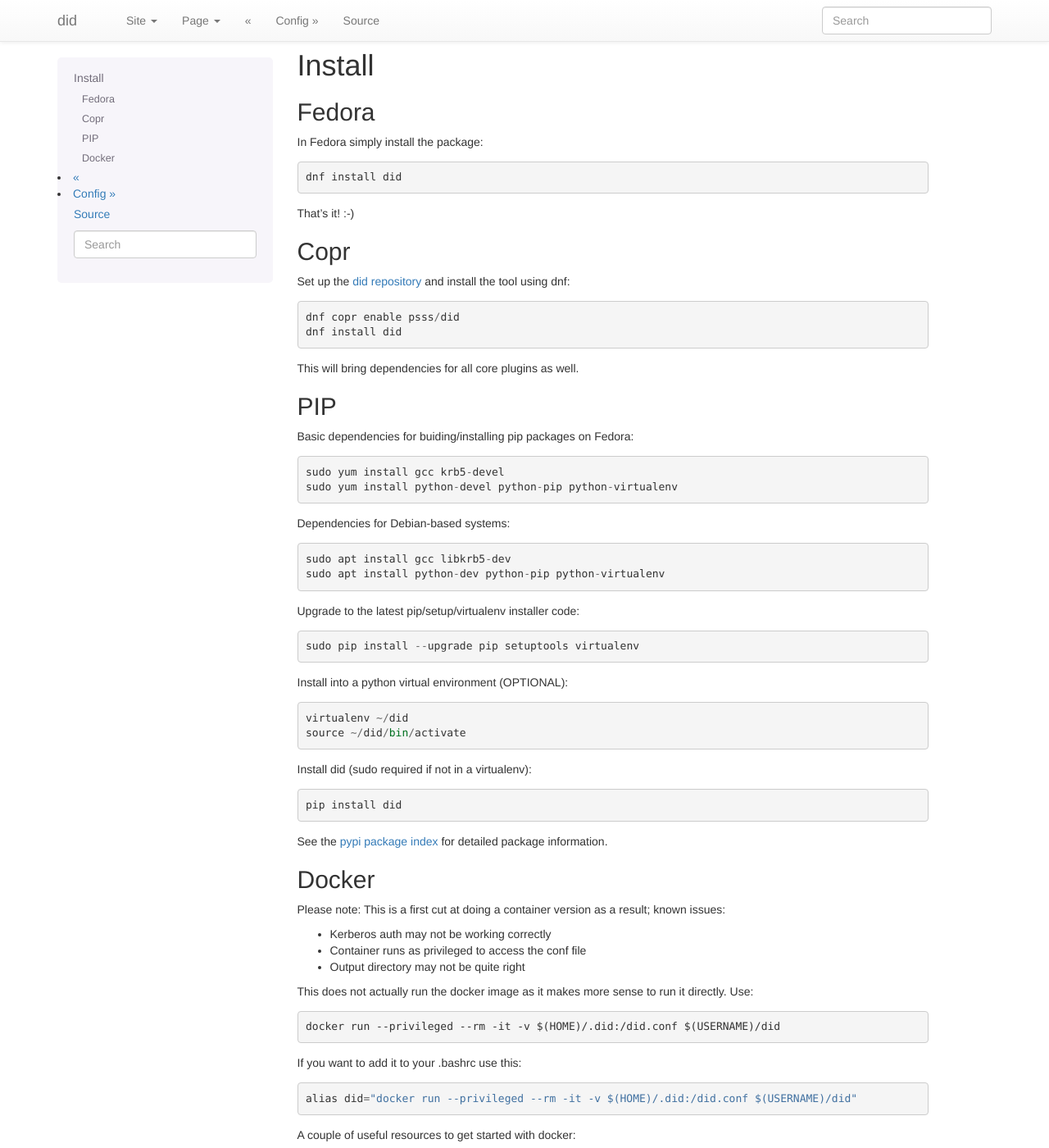
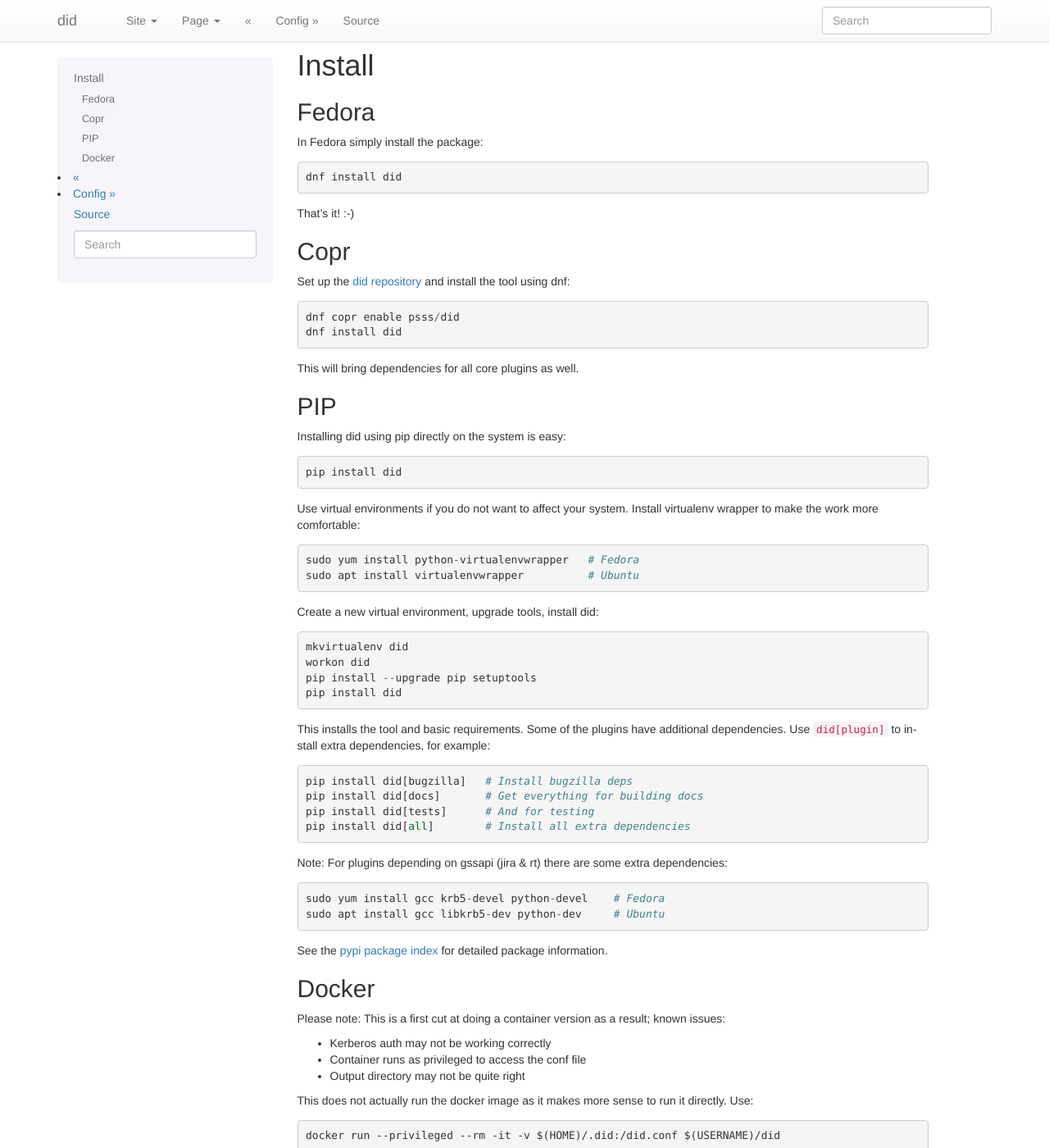
Before and after one commit to psss/did, a Sphinx documentation site: the page built from docs/install.rst, in a window 1280 px wide and 1400 px high. Shown: the whole window at 82% size. Built offline with Sphinx 7.4.7, drawn with Linux system fonts in a browser that asks for light colours.

Commit message:
Update pip installation instructions

```diff
--- a/docs/install.rst
+++ b/docs/install.rst
@@ -29,28 +29,37 @@ __ https://copr.fedoraproject.org/coprs/psss/did/
 PIP
 ~~~~~~~~~~~~~~~~~~~~~~~~~~~~~~~~~~~~~~~~~~~~~~~~~~~~~~~~~~~~~~~~~~
 
-Basic dependencies for buiding/installing pip packages on Fedora::
-
-    sudo yum install gcc krb5-devel
-    sudo yum install python-devel python-pip python-virtualenv
-
-Dependencies for Debian-based systems::
-
-    sudo apt install gcc libkrb5-dev
-    sudo apt install python-dev python-pip python-virtualenv
-
-Upgrade to the latest pip/setup/virtualenv installer code::
-
-    sudo pip install --upgrade pip setuptools virtualenv
-
-Install into a python virtual environment (OPTIONAL)::
-
-    virtualenv ~/did
-    source ~/did/bin/activate
-
-Install did (sudo required if not in a virtualenv)::
+Installing did using pip directly on the system is easy::
 
     pip install did
+
+Use virtual environments if you do not want to affect your system.
+Install virtualenv wrapper to make the work more comfortable::
+
+    sudo yum install python-virtualenvwrapper   # Fedora
+    sudo apt install virtualenvwrapper          # Ubuntu
+
+Create a new virtual environment, upgrade tools, install did::
+
+    mkvirtualenv did
+    workon did
+    pip install --upgrade pip setuptools
+    pip install did
+
+This installs the tool and basic requirements. Some of the plugins
+have additional dependencies. Use ``did[plugin]`` to install extra
+dependencies, for example::
+
+    pip install did[bugzilla]   # Install bugzilla deps
+    pip install did[docs]       # Get everything for building docs
+    pip install did[tests]      # And for testing
+    pip install did[all]        # Install all extra dependencies
+
+Note: For plugins depending on gssapi (jira & rt) there are some
+extra dependencies::
+
+    sudo yum install gcc krb5-devel python-devel    # Fedora
+    sudo apt install gcc libkrb5-dev python-dev     # Ubuntu
 
 See the `pypi package index`__ for detailed package information.
 
```
